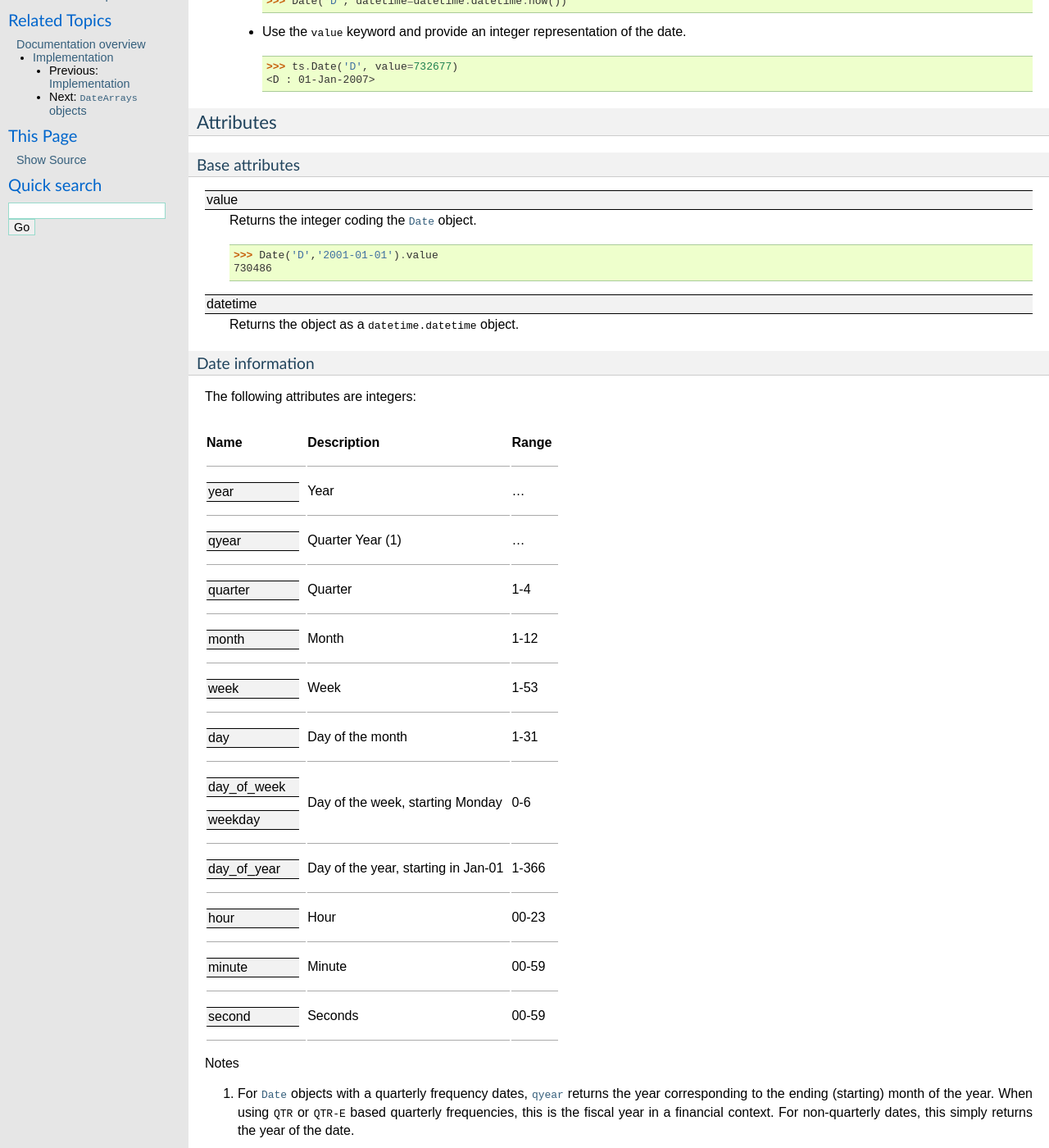
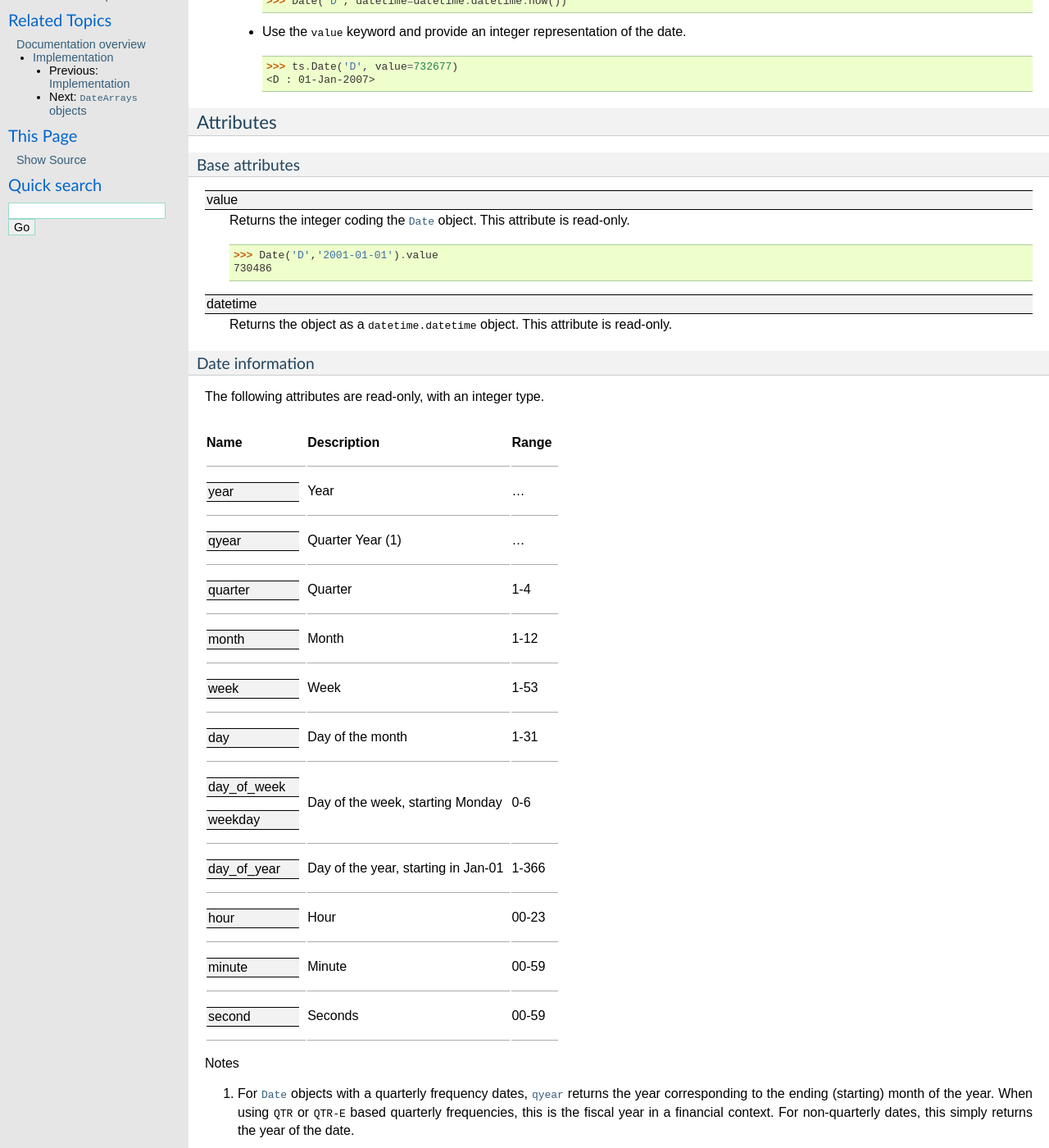
Before and after one commit to pierregm/scikits.timeseries-sandbox, a Sphinx documentation site: the page built from scikits/timeseries/doc/source/implementation/tdates.rst, in a window 1280 px wide and 1400 px high, scrolled down 543 px. Shown: the whole window at 82% size. Built offline with Sphinx 7.4.7, drawn with Linux system fonts in a browser that asks for light colours; some of the changed text lies outside the part shown.

Commit message:
Docstring update

```diff
--- a/scikits/timeseries/doc/source/implementation/tdatearrays.rst
+++ b/scikits/timeseries/doc/source/implementation/tdatearrays.rst
@@ -22,15 +22,19 @@ Frequency information
 .. attribute:: DateArray.freq
 
    Returns the frequency of the series, as an integer.
+   This attribute is read-only.
 
 .. attribute:: DateArray.freqstr
 
    Returns the frequency of the series, as a string.
+   This attribute is read-only.
 
 
 Date information
 ~~~~~~~~~~~~~~~~
 
+The following attributes give some information about the dates.
+They are read-only.
 
 +--------------------------------------+---------------------------------------+-------+
 | Name                                 | Description                           | Range |
--- a/scikits/timeseries/doc/source/implementation/tdates.rst
+++ b/scikits/timeseries/doc/source/implementation/tdates.rst
@@ -49,6 +49,7 @@ Base attributes
 .. attribute:: value
 
    Returns the integer coding the :class:`Date` object.
+   This attribute is read-only.
 
    >>> Date('D','2001-01-01').value
    730486
@@ -57,12 +58,13 @@ Base attributes
 .. attribute:: datetime
 
    Returns the object as a :class:`datetime.datetime` object.
+   This attribute is read-only.
 
 
 Date information
 ~~~~~~~~~~~~~~~~
 
-The following attributes are integers:
+The following attributes are read-only, with an integer type.
 
 .. tabularcolumns:: |l|l|c|
 
@@ -108,6 +110,7 @@ Frequency information
 .. attribute:: Date.freq
 
    Frequency of the :class:`Date` object, as an integer.
+   This attribute is read-only.
 
    >>> now('D').freq
    6000
@@ -116,6 +119,7 @@ Frequency information
 .. attribute:: Date.freqstr
 
    Frequency of the :class:`Date` object, as a string.
+   This attribute is read-only.
 
    >>> now('D').freqstr
    'D'
```
